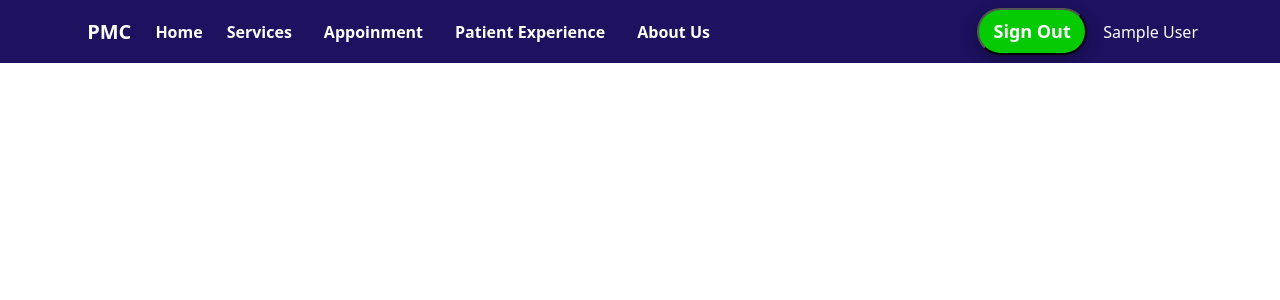
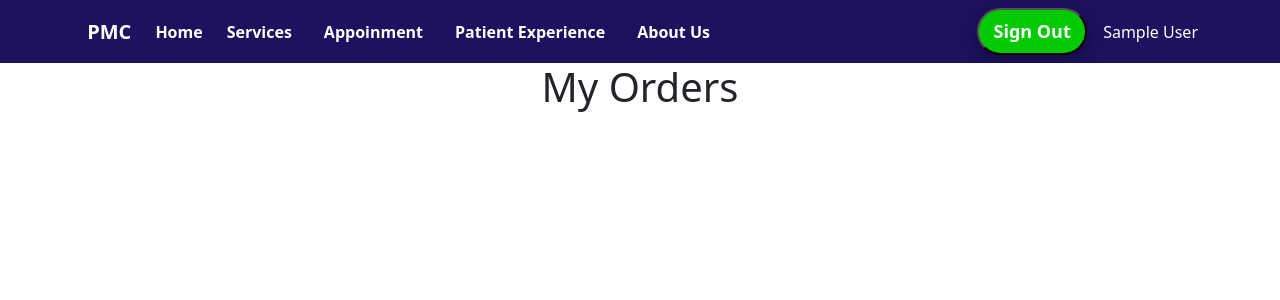
Before and after one commit to rokibulslam/Trip-Advisor-Client-MERN, a React (Create React App) app: page /myOrders in a window 1280 px wide. Shown: the top 300 px of the page. Built offline with nearby package versions, Linux system fonts and the light colour scheme; no server answers; sample sign-in values are in the browser's storage; the HTML template or start-up script is replaced by a standard one.

Commit message:
my orders components added

```diff
--- a/src/App.js
+++ b/src/App.js
@@ -3,6 +3,8 @@ import './App.css';
 import AddHotel from './Component/Admin/AddHotel/AddHotel';
 import Home from './Component/Home/Home/Home';
 import NavBar from './Component/Home/NavBar/NavBar';
+import PrivateRoute from './Component/PrivateRoute/PrivateRoute';
+import MyOrders from './Component/User/Customer/MyOrders/MyOrders';
 import SignIn from './Component/User/SignIn/SignIn';
 import SignUp from './Component/User/SignUp/SignUp';
 import AuthProvider from './Context/AuthProvider';
@@ -29,6 +31,9 @@ function App() {
             <Route path="/addHotel">
               <AddHotel></AddHotel>
             </Route>
+            <PrivateRoute path="/myOrders">
+                <MyOrders></MyOrders>
+            </PrivateRoute>
           </Switch>
 
       </Router>
--- a/src/Component/Admin/AddHotel/AddHotel.js
+++ b/src/Component/Admin/AddHotel/AddHotel.js
@@ -8,16 +8,18 @@ const AddHotel = () => {
     const {
         register,
         handleSubmit,
-        watch,
+        reset,
         formState: {
             errors
         }
     } = useForm();
     const onSubmit = (data) => {
-        console.log(data);
         axios.post('http://localhost:5000/hotels', data)
             .then(res => {
-            console.log(res)
+                if (res.data.insertedId) {
+                    alert("New Hotel Added Successfully")
+                    reset();
+                }
         })
     }; // your form submit function which will invoke after successful validation
 
--- a/src/Component/Home/Home/Home.js
+++ b/src/Component/Home/Home/Home.js
@@ -1,5 +1,5 @@
 import React from 'react';
-import Services from '../Services/Services';
+import Services from '../Hotels/Hotels';
 
 const Home = () => {
     return (
--- a/src/Component/Home/Services/Services.js
+++ b/src/Component/Home/Hotels/Hotels.js
@@ -1,15 +1,15 @@
 import React, { useEffect, useState } from 'react';
 import { Button, Card } from 'react-bootstrap';
 import { Link } from 'react-router-dom';
-import './Services.css'
+import './Hotels.css'
 
-const Services = () => {
-    const [services, setServices] = useState([])
+const Hotels = () => {
+    const [Hotels, setHotels] = useState([])
 
     useEffect(() => {
         fetch("./services.json")
             .then(res => res.json())
-            .then(data=>setServices(data))
+            .then(data=>setHotels(data))
     }, [])
 
 
@@ -20,7 +20,7 @@ const Services = () => {
                 <h1 className="text-center p-5">Our Promise For A New Kind Of Caring</h1>
             <div className="row">
             {
-                services?.map(service=>
+                Hotels?.map(service=>
                     <div
                         key={service._id}
                         className="col-md-3 g-4">
@@ -44,4 +44,4 @@ const Services = () => {
     );
 };
 
-export default Services;
+export default Hotels;
--- /dev/null
+++ b/src/Component/PrivateRoute/PrivateRoute.js
@@ -0,0 +1,32 @@
+import React from 'react';
+import { Spinner } from 'react-bootstrap';
+import { Redirect, Route } from 'react-router';
+import useAuth from '../../Hooks/useAuth';
+
+const PrivateRoute = ({ children, ...rest }) => {
+    const { user, isLoading } = useAuth();
+    if (isLoading) {
+        return  <Spinner animation="border" variant="danger" />
+    }
+    return (
+        <Route
+            {...rest}
+            render={({ location }) =>
+                user.email ? (
+                    children
+                ) : (
+                        <Redirect
+                            to={{
+                                pathname: "/signIn",
+                                state: { from: location}
+                        }}
+                        ></Redirect>
+                )
+        }
+        >
+
+        </Route>
+    );
+};
+
+export default PrivateRoute;
--- /dev/null
+++ b/src/Component/User/Customer/MyOrders/MyOrders.js
@@ -0,0 +1,11 @@
+import React from 'react';
+
+const MyOrders = () => {
+    return (
+        <div>
+            <h1>My Orders</h1>
+        </div>
+    );
+};
+
+export default MyOrders;
--- a/src/Hooks/useFirebase.js
+++ b/src/Hooks/useFirebase.js
@@ -22,9 +22,9 @@ const auth = getAuth();
 const useFirebase = () => {
     const [user, setUser] = useState({})
     const [error, setError] = useState('')
+    console.log(user)
     const [isLoading, setIsLoading] = useState(true)
     const [name, setName] = useState('')
-    console.log(user)
     const gooleSignIn = () => {
         setIsLoading(true)
         const googleProvider = new GoogleAuthProvider();
```
Also changed, not shown: src/Component/Home/Hotels/Hotels.css (renamed from src/Component/Home/Services/Services.css).
